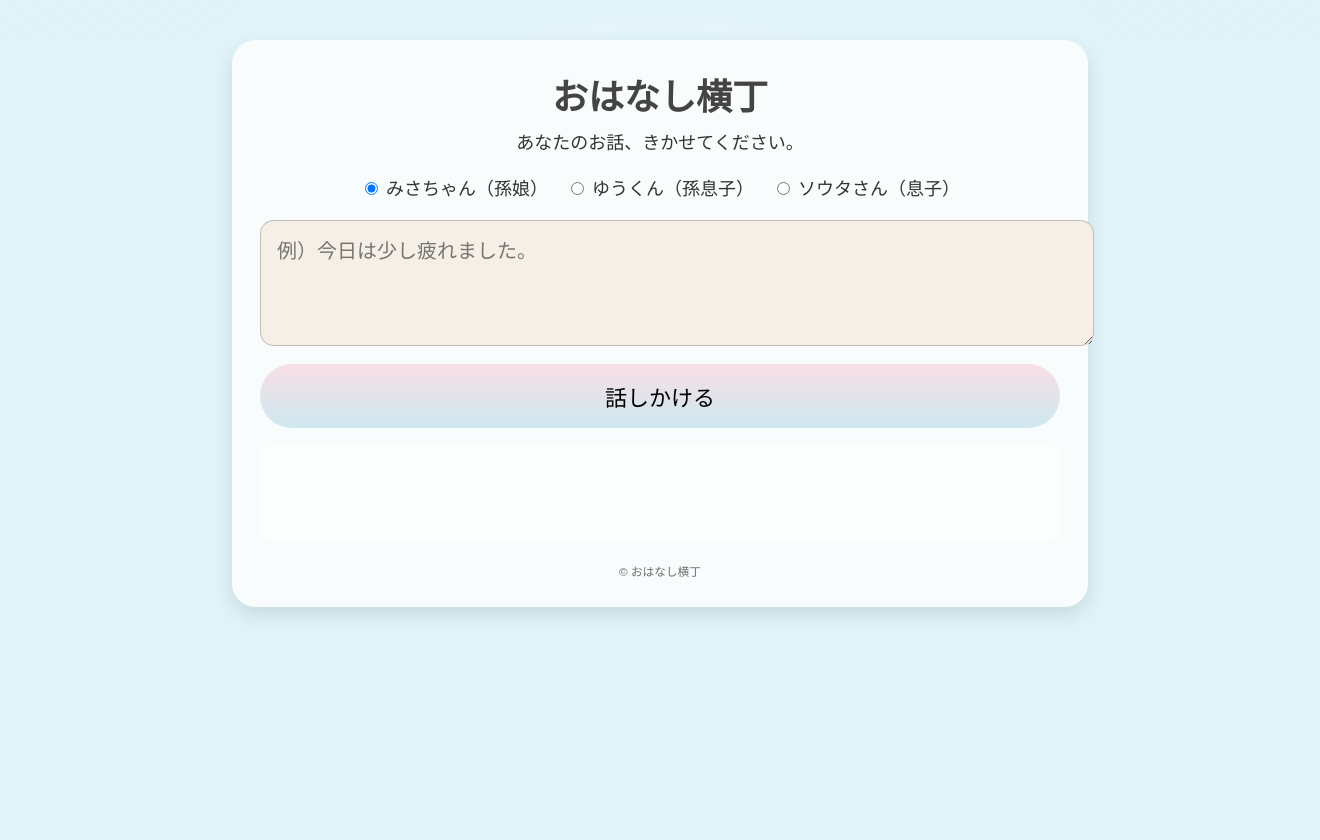
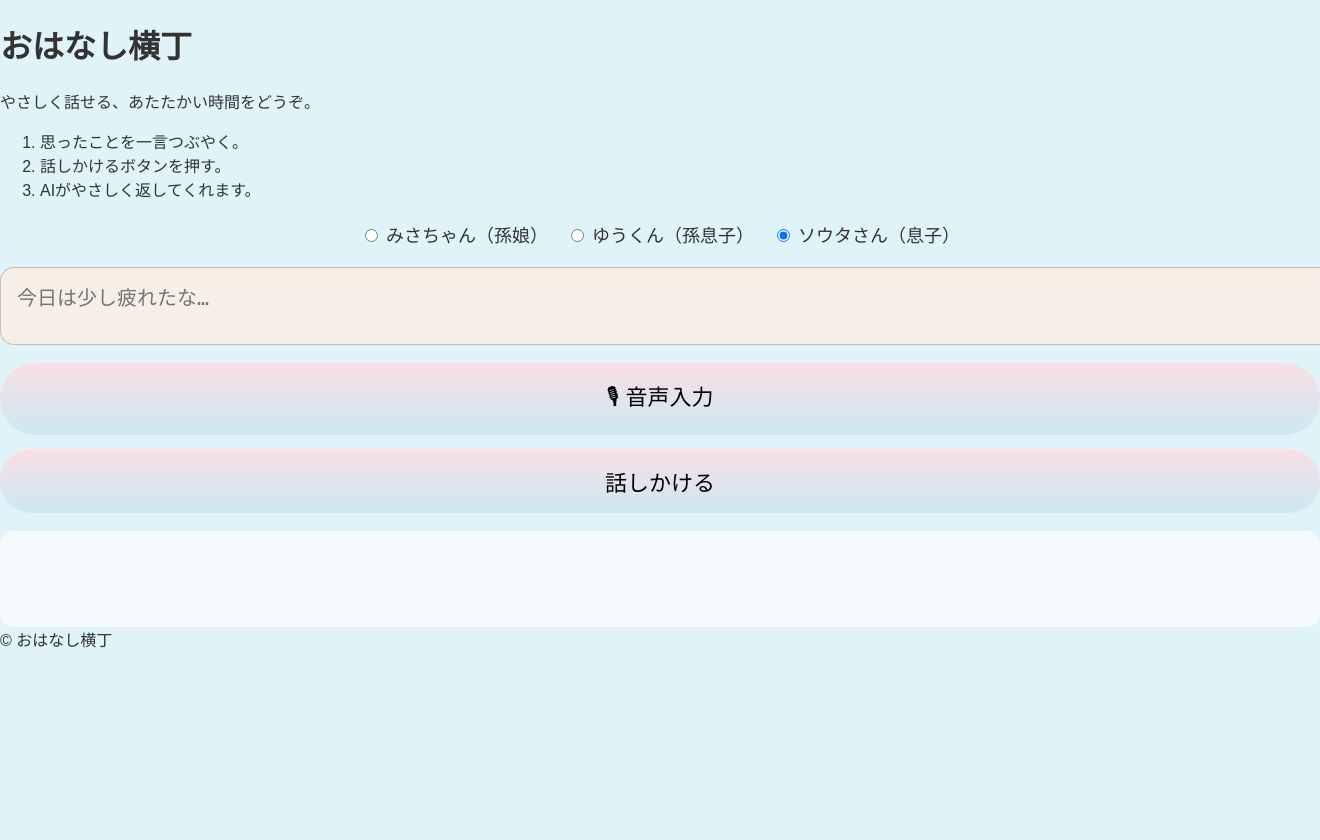
Before and after one commit to murahimurahi/ai-yokocho, a Flask app: page / in a window 1320 px wide; the page is wider, and only the part inside the window is pictured. After the commit the page ends 648 px from the top of that part, so only its background shows below. Run offline with Flask 3, Linux system fonts and the light colour scheme.

Commit message:
Update index.html

```diff
--- a/templates/index.html
+++ b/templates/index.html
@@ -1,87 +1,80 @@
 <!DOCTYPE html>
 <html lang="ja">
 <head>
-  <meta charset="utf-8" />
-  <meta name="viewport" content="width=device-width,initial-scale=1" />
+  <meta charset="UTF-8" />
+  <meta name="viewport" content="width=device-width, initial-scale=1.0">
   <title>おはなし横丁</title>
-  <link rel="stylesheet" href="/static/style.css" />
+  <link rel="stylesheet" href="{{ url_for('static', filename='style.css') }}">
 </head>
 <body>
-  <div class="bg"><div class="radial"></div></div>
+  <main class="container">
+    <h1>おはなし横丁</h1>
+    <p class="subtitle">やさしく話せる、あたたかい時間をどうぞ。</p>
 
-  <main class="card">
-    <header class="hero">
-      <h1>おはなし横丁</h1>
-      <p class="lead">あなたのお話、きかせてください。</p>
-    </header>
+    <div class="guide">
+      <ol>
+        <li>思ったことを一言つぶやく。</li>
+        <li>話しかけるボタンを押す。</li>
+        <li>AIがやさしく返してくれます。</li>
+      </ol>
+    </div>
 
-    <section class="voice-select">
-      <label><input type="radio" name="voice" value="misa" checked> みさちゃん（孫娘）</label>
+    <div class="voice-select">
+      <label><input type="radio" name="voice" value="misa"> みさちゃん（孫娘）</label>
       <label><input type="radio" name="voice" value="yuu"> ゆうくん（孫息子）</label>
-      <label><input type="radio" name="voice" value="souta"> ソウタさん（息子）</label>
-    </section>
+      <label><input type="radio" name="voice" value="souta" checked> ソウタさん（息子）</label>
+    </div>
 
-    <section class="talk">
-      <textarea id="userInput" rows="4" placeholder="例）今日は少し疲れました。"></textarea>
-      <button id="talkBtn" class="btn">話しかける</button>
-    </section>
+    <div class="input-box">
+      <textarea id="user_input" placeholder="今日は少し疲れたな…"></textarea>
+      <div class="button-group">
+        <button id="mic_btn" class="btn mic">🎙 音声入力</button>
+        <button id="send_btn" class="btn">話しかける</button>
+      </div>
+    </div>
 
-    <div id="result" class="result" aria-live="polite"></div>
+    <div id="result" class="result"></div>
 
-    <footer class="foot"><small>© おはなし横丁</small></footer>
+    <footer>© おはなし横丁</footer>
   </main>
 
   <script>
-    const inputEl = document.getElementById("userInput");
-    const resultEl = document.getElementById("result");
-    const btn = document.getElementById("talkBtn");
+    const sendBtn = document.getElementById("send_btn");
+    const micBtn = document.getElementById("mic_btn");
+    const input = document.getElementById("user_input");
+    const result = document.getElementById("result");
 
-    btn.addEventListener("click", async () => {
-      const text = (inputEl.value || "").trim();
-      const voiceType = document.querySelector('input[name="voice"]:checked').value;
-      if (!text) {
-        resultEl.textContent = "一言でもいいですよ。";
-        return;
-      }
-      btn.disabled = true;
-      resultEl.textContent = "考えています...";
-      try {
-        const res = await fetch("/talk", {
-          method: "POST",
-          headers: {"Content-Type": "application/json"},
-          body: JSON.stringify({ user_input: text, voice_type: voiceType }),
-        });
-        const data = await res.json();
-        if (data.error) throw new Error(data.error);
-        resultEl.textContent = data.reply;
-        speakText(data.reply, voiceType);
-        inputEl.value = "";
-      } catch (e) {
-        resultEl.textContent = "エラー：" + e.message;
-      } finally {
-        btn.disabled = false;
+    // 音声入力
+    micBtn.addEventListener("click", () => {
+      const rec = new webkitSpeechRecognition();
+      rec.lang = "ja-JP";
+      rec.start();
+      rec.onresult = (e) => {
+        input.value = e.results[0][0].transcript;
+      };
+    });
+
+    // AI返答
+    sendBtn.addEventListener("click", async () => {
+      const text = input.value.trim();
+      if (!text) return;
+
+      const voiceType = document.querySelector("input[name='voice']:checked").value;
+      result.textContent = "考え中です…";
+
+      const res = await fetch("/talk", {
+        method: "POST",
+        headers: { "Content-Type": "application/json" },
+        body: JSON.stringify({ user_input: text, voice_type: voiceType }),
+      });
+
+      const data = await res.json();
+      if (data.reply) {
+        result.textContent = data.reply;
+      } else {
+        result.textContent = "少し待ってからもう一度試してください。";
       }
     });
-
-    function speakText(text, voiceType){
-      try{ speechSynthesis.cancel(); }catch{}
-      const u = new SpeechSynthesisUtterance(text);
-      const vs = speechSynthesis.getVoices();
-      if(voiceType==="misa"){
-        u.voice = vs.find(v=>v.name.includes("Kyoko")) || vs[0];
-        u.pitch = 1.15; u.rate = 0.95;
-      } else if(voiceType==="yuu"){
-        u.voice = vs.find(v=>v.name.includes("Otoya")) || vs[0];
-        u.pitch = 1.25; u.rate = 1.05;
-      } else if(voiceType==="souta"){
-        u.voice = vs.find(v=>v.name.includes("Ichiro")||v.name.includes("Taro")) || vs[0];
-        u.pitch = 0.85; u.rate = 0.9;
-      }
-      u.lang="ja-JP";
-      speechSynthesis.speak(u);
-    }
-
-    window.speechSynthesis.onvoiceschanged = () => {};
   </script>
 </body>
 </html>
```
